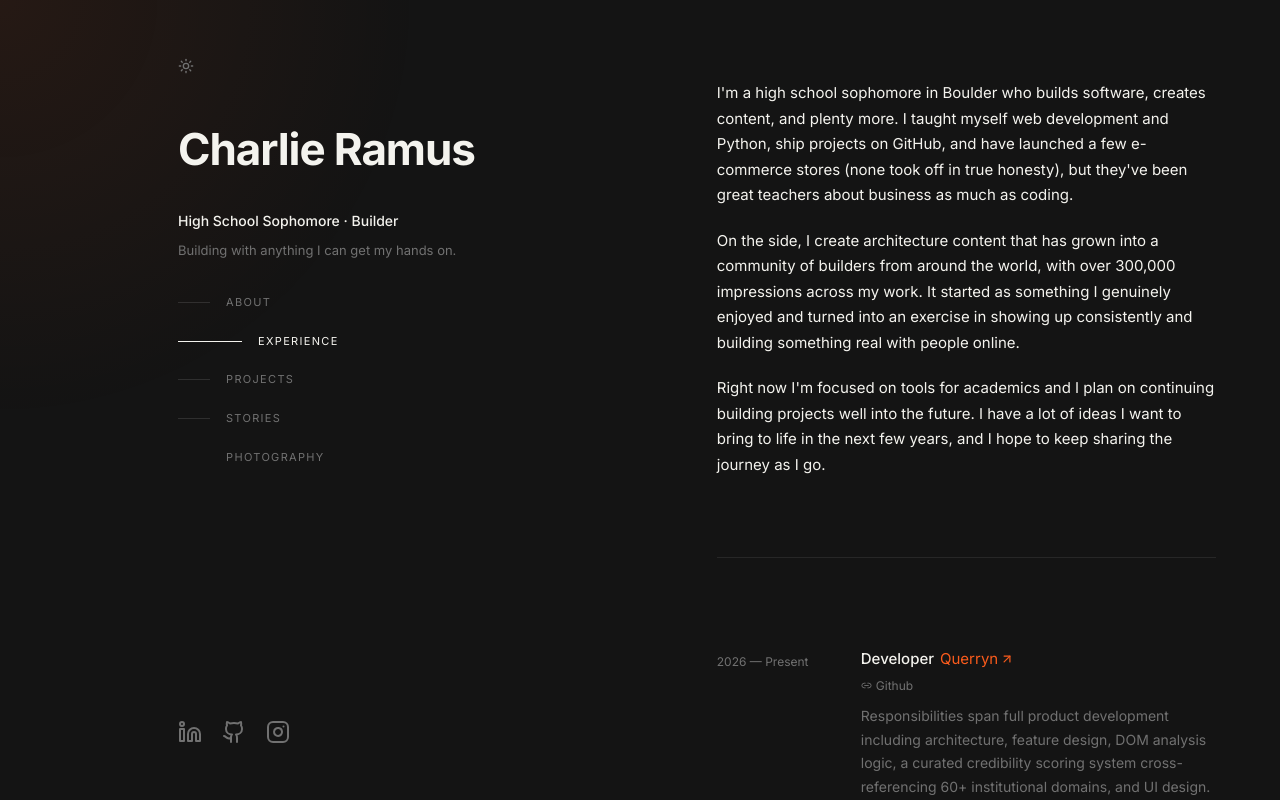
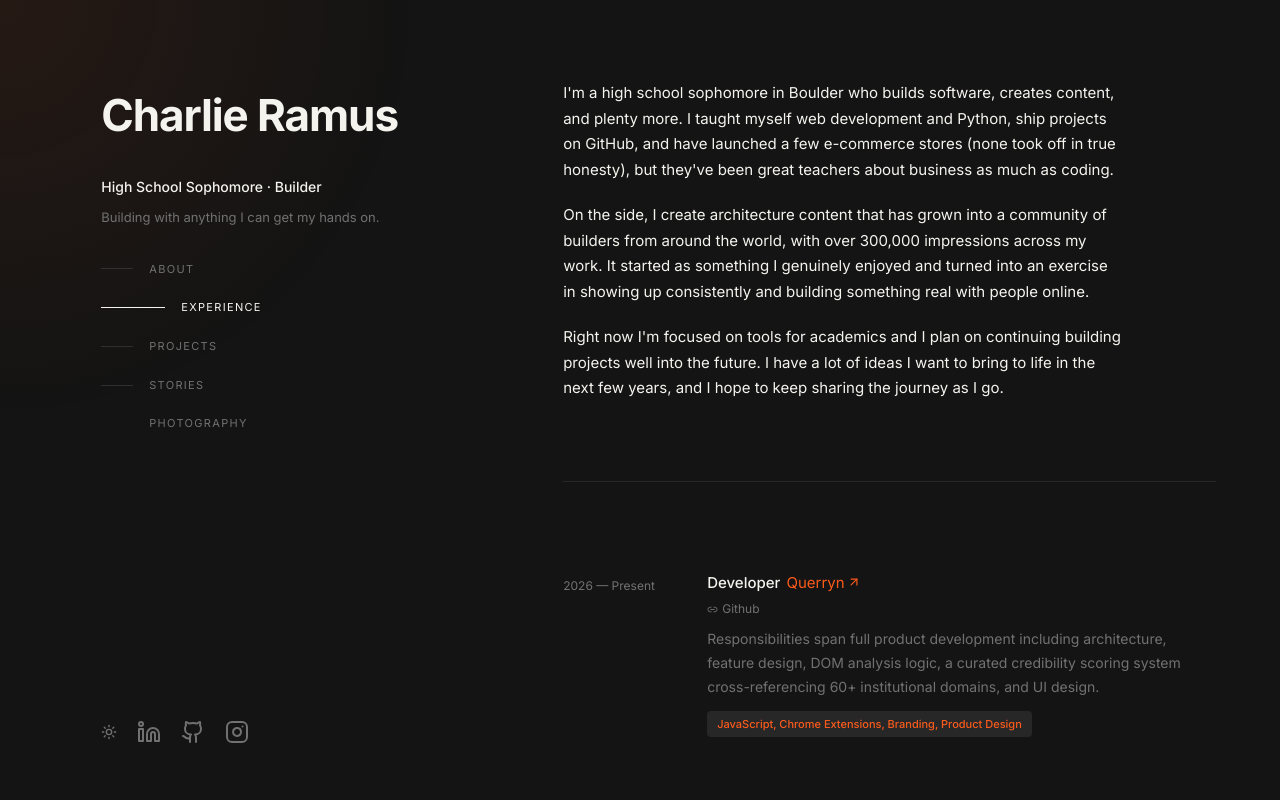
Before and after one commit to charlieramus/charlieramus.com, a Next.js app: page / in a window 1280 px wide. Shown: the top 800 px of the page. Built offline with nearby package versions, Linux system fonts and the light colour scheme.

Commit message:
Updated Charlie Ramus & Theme

```diff
--- a/app/page.tsx
+++ b/app/page.tsx
@@ -8,7 +8,7 @@ export default function Home() {
   return (
     <div className="relative min-h-screen">
       <Sidebar />
-      <main className="md:ml-[36%] lg:ml-[42%] xl:ml-[51%] pt-14 md:pt-0">
+      <main className="md:ml-[24%] lg:ml-[30%] xl:ml-[39%] pt-14 md:pt-0">
         <About />
         <div className="h-px bg-rule mx-10 md:mx-16" />
         <Experience />
--- a/components/sidebar.tsx
+++ b/components/sidebar.tsx
@@ -118,13 +118,8 @@ export default function Sidebar() {
   return (
     <>
       {/* ── Desktop sidebar ── */}
-      <aside className="hidden md:flex fixed left-0 top-0 h-full md:w-[36%] lg:w-[42%] xl:w-[51%] flex-col items-center z-40 px-10 py-14">
+      <aside className="hidden md:flex fixed left-0 top-0 h-full md:w-[24%] lg:w-[30%] xl:w-[39%] flex-col items-center z-40 px-10 pt-22 pb-14">
         <div className="flex flex-col items-start h-full">
-          {/* Theme toggle at very top */}
-          <div className="mb-10">
-            <ThemeToggle />
-          </div>
-
           {/* Name block */}
           <div className="mb-8 text-left">
             {/* CUSTOMIZE: name */}
@@ -176,8 +171,9 @@ export default function Sidebar() {
             </ul>
           </nav>
 
-          {/* Social icons — left aligned near bottom */}
-          <div className="flex justify-start mt-8">
+          {/* Social icons + theme toggle — left aligned near bottom */}
+          <div className="flex items-center justify-start mt-8 gap-5">
+            <ThemeToggle />
             <SocialRow />
           </div>
         </div>
```
